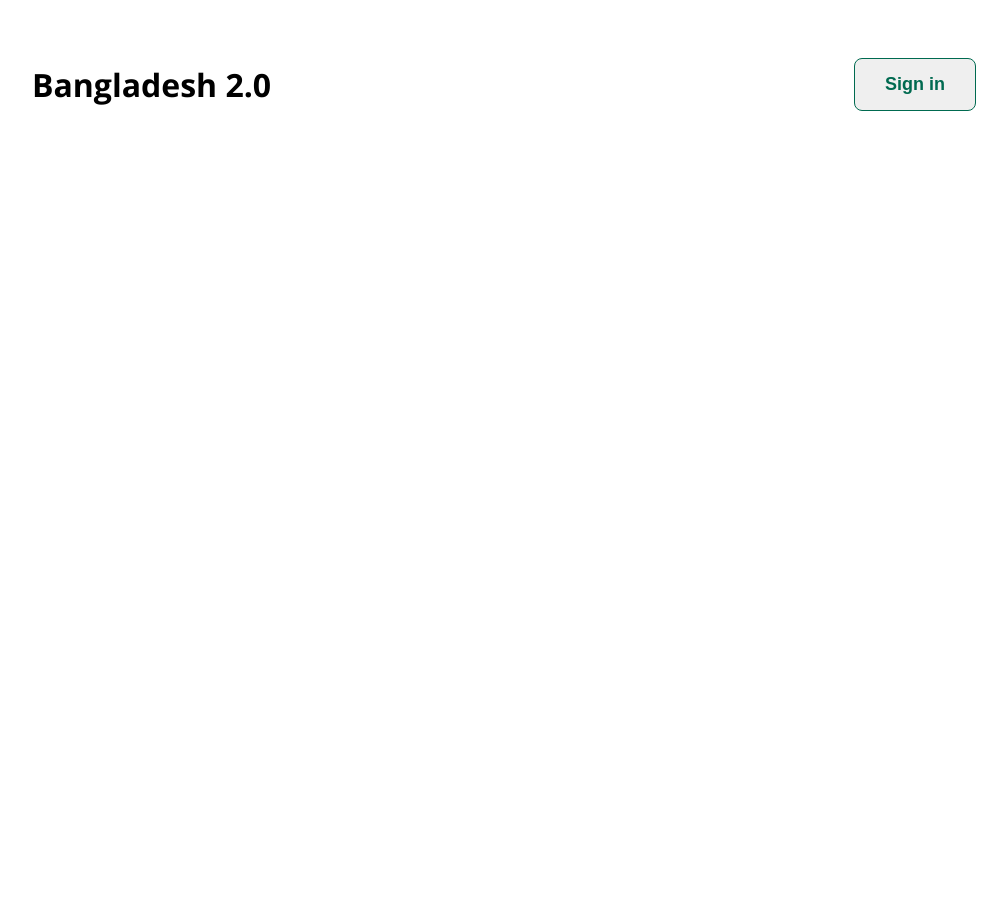
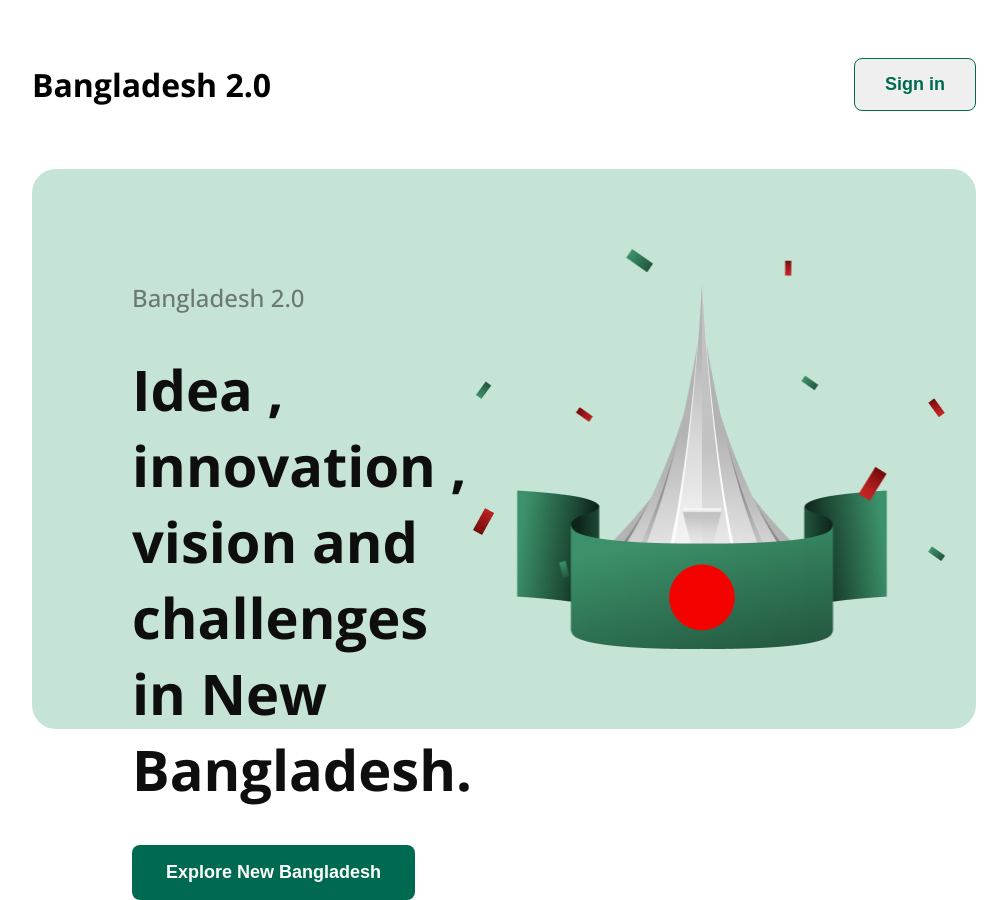
Before and after one commit to azad-ka/assignment-1, a plain HTML site: page index.html in a window 1280 px wide. Shown: the whole page, without its empty margins (136-1143 px from the left). Before the commit the page ends 800 px from the top, so only its background shows below. Drawn offline with nearby package versions, Linux system fonts and the light colour scheme.

Commit message:
added banner

```diff
--- a/index.html
+++ b/index.html
@@ -12,12 +12,21 @@
         rel="stylesheet">
     <link rel="stylesheet" href="styles/style.css">
 </head>
+
 <body class="open-sans-normal">
     <header>
         <nav>
             <h3 class="nav-title">Bangladesh 2.0</h3>
             <a href=""><button class="btn-primary">Sign in</button></a>
         </nav>
+        <div class="banner">
+            <div class="banner-content">
+                <h4 class="banner-head">Bangladesh 2.0</h4>
+                <h1 class="banner-title">Idea , innovation , vision and challenges in New Bangladesh.</h1>
+                <a href=""><button class="btn-banner">Explore New Bangladesh</button></a>
+            </div>
+            <img class="banner-picture" src="assets/hero.png" alt="Image of Bangladesh 2.0">
+        </div>
     </header>
 
     <main>
--- a/styles/style.css
+++ b/styles/style.css
@@ -1,9 +1,10 @@
+
 .open-sans-normal {
-    font-family: "Open Sans", serif;
-    font-optical-sizing: auto;
-    font-style: normal;
-    font-variation-settings:
-        "wdth" 100;
+  font-family: "Open Sans", serif;
+  font-optical-sizing: auto;
+  font-style: normal;
+  font-variation-settings:
+    "wdth" 100;
 }
 
 /* header-style */
@@ -24,12 +25,50 @@ nav {
     justify-content: space-between;
     margin: 31px 160px;
 }
-
 .nav-title {
     font-weight: 700;
     font-size: 32px;
 }
 
+.banner{
+    display: flex;
+    justify-content: space-between;
+    padding: 80px 100px;
+    margin: 80px 0;
+    background: rgb(198, 228, 214);
+    border-radius: 24px;
+    margin: 20px 160px;
+}
+.banner-content{
+    width: 622px;
+    height: 326px;
+}
+.btn-banner {
+    background-color: rgb(0, 106, 80);
+    border-radius: 8px;
+    padding: 17px 34px;
+    border: none;
+    color: rgb(255, 255, 255);
+    font-size: 18px;
+    font-weight: 600;
+}
+.banner-head {
+    color: rgba(14, 14, 14, 0.5);
+    font-size: 24px;
+    font-weight: 500;
+    padding: 0px
+}
+.banner-title {
+    color: rgb(14, 14, 14);
+    font-size: 56px;
+    font-weight: 700;
+    padding: 0px;
+}
+.banner-picture {
+    width: 474.03px;
+    height: 400px;
+}
+
 /* main-style */
 
 /* footer-style */
```
